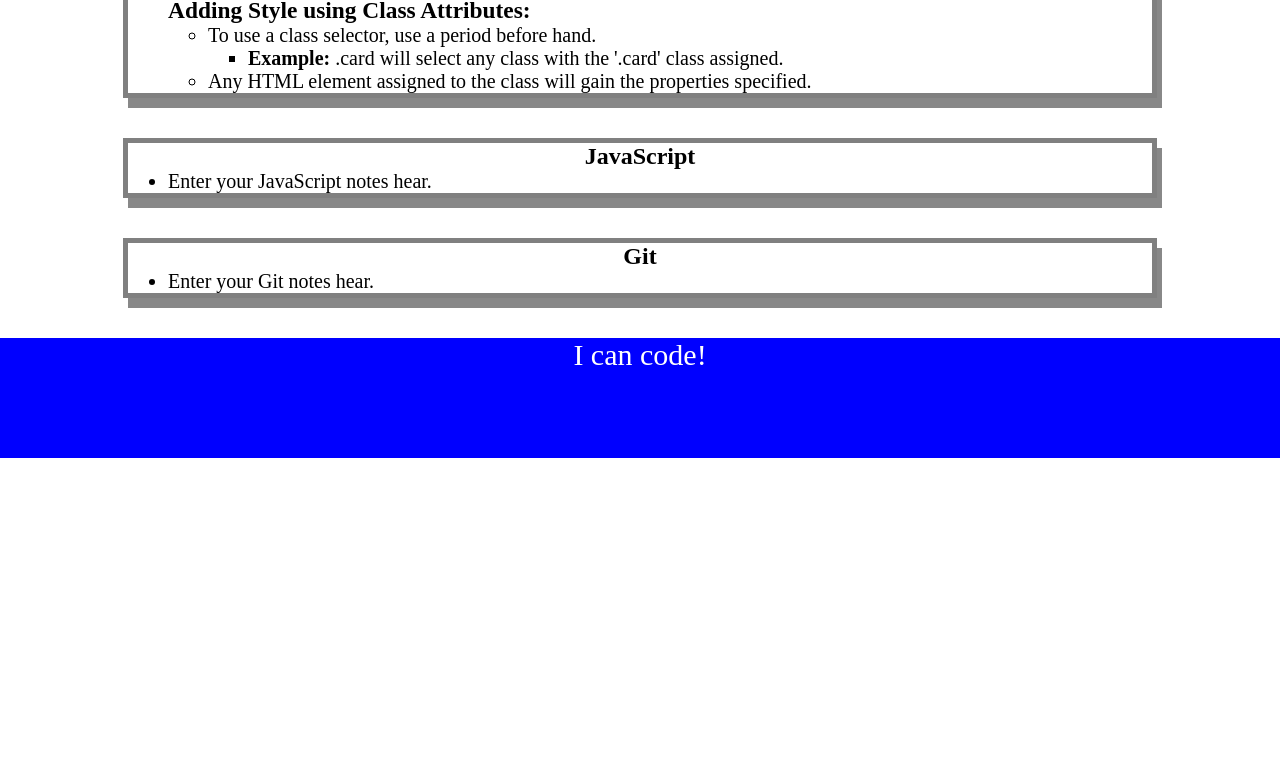
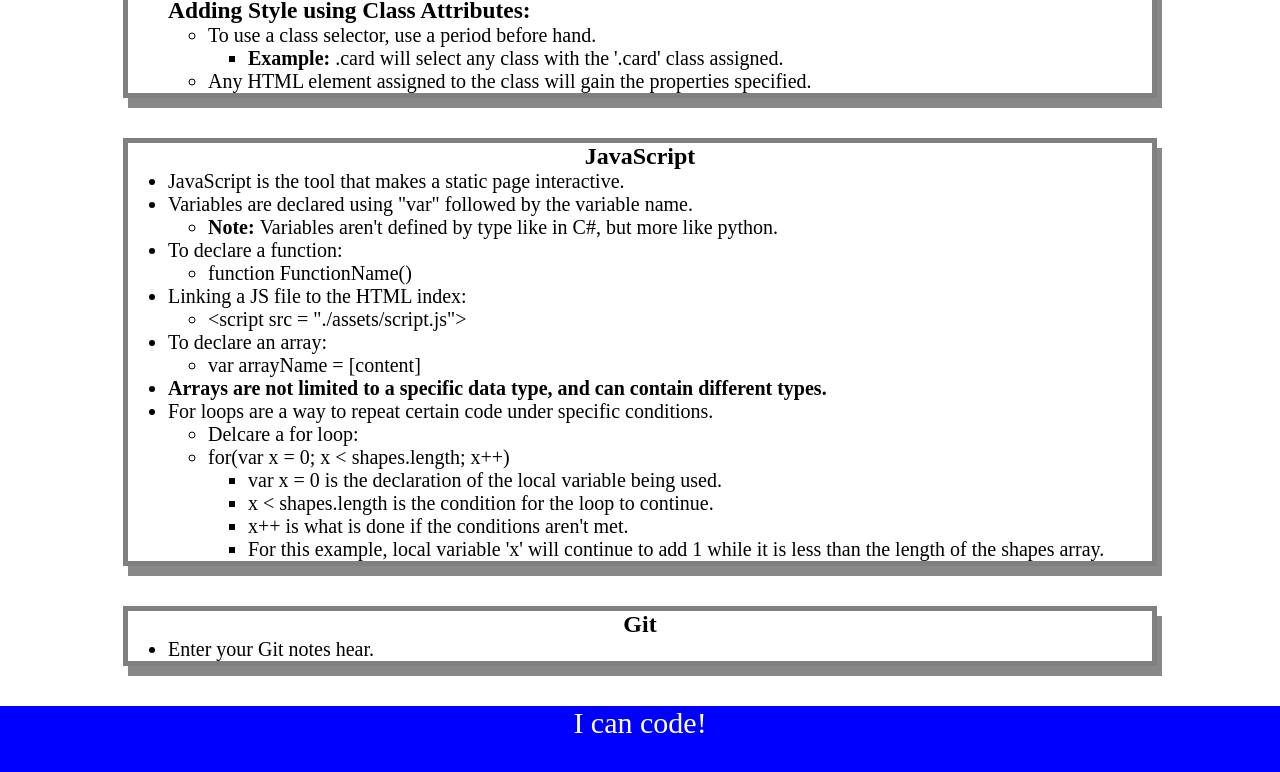
Before and after one commit to julianbenchimol/prework-study-guide, a plain HTML site: page index.html in a window 1280 px wide. Shown: the part 1856-2628 px from the top of the page. Before the commit the page ends 2314 px from the top, so only its background shows below. Drawn offline with Linux system fonts and the light colour scheme.

Commit message:
added JS info to the page

```diff
--- a/index.html
+++ b/index.html
@@ -130,7 +130,26 @@
       <section class = "card" id = "javascript-section">
         <h2>JavaScript</h2>
         <ul>
-          <li>Enter your JavaScript notes hear.</li>
+          <li>JavaScript is the tool that makes a static page interactive.</li>
+          <li>Variables are declared using "var" followed by the variable name.</li>
+            <ul><li><b>Note: </b>Variables aren't defined by type like in C#, but more like python.</li></ul>
+          <li>To declare a function:</li>
+            <ul><li>function FunctionName()</li></ul>
+          <li>Linking a JS file to the HTML index:</li>
+            <ul><li>&ltscript src = "./assets/script.js"&gt</li></ul>
+          <li>To declare an array:</li>
+            <ul><li>var arrayName = [content]</li></ul>
+          <li><b>Arrays are not limited to a specific data type, and can contain different types.</b></li>
+          <li>For loops are a way to repeat certain code under specific conditions.</li>
+              <ul><li>Delcare a for loop:</li>
+                <li>for(var x = 0; x &lt shapes.length; x++)</li>
+                  <ul>
+                    <li>var x = 0 is the declaration of the local variable being used.</li>
+                    <li>x &lt shapes.length is the condition for the loop to continue.</li>
+                    <li>x++ is what is done if the conditions aren't met.</li>
+                    <li>For this example, local variable 'x' will continue to add 1 while it is less than the length of the shapes array.</li>
+                </ul>
+            </ul>
         </ul>
 
 
```
